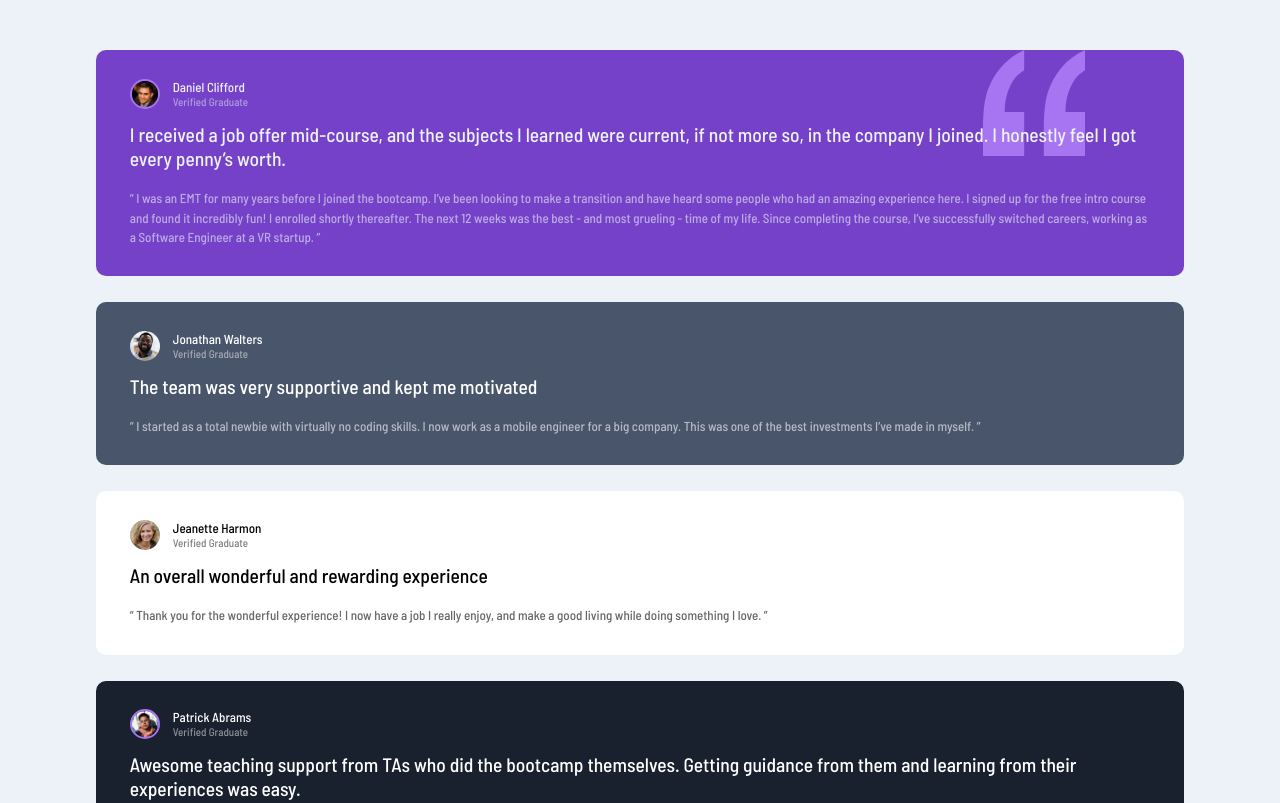
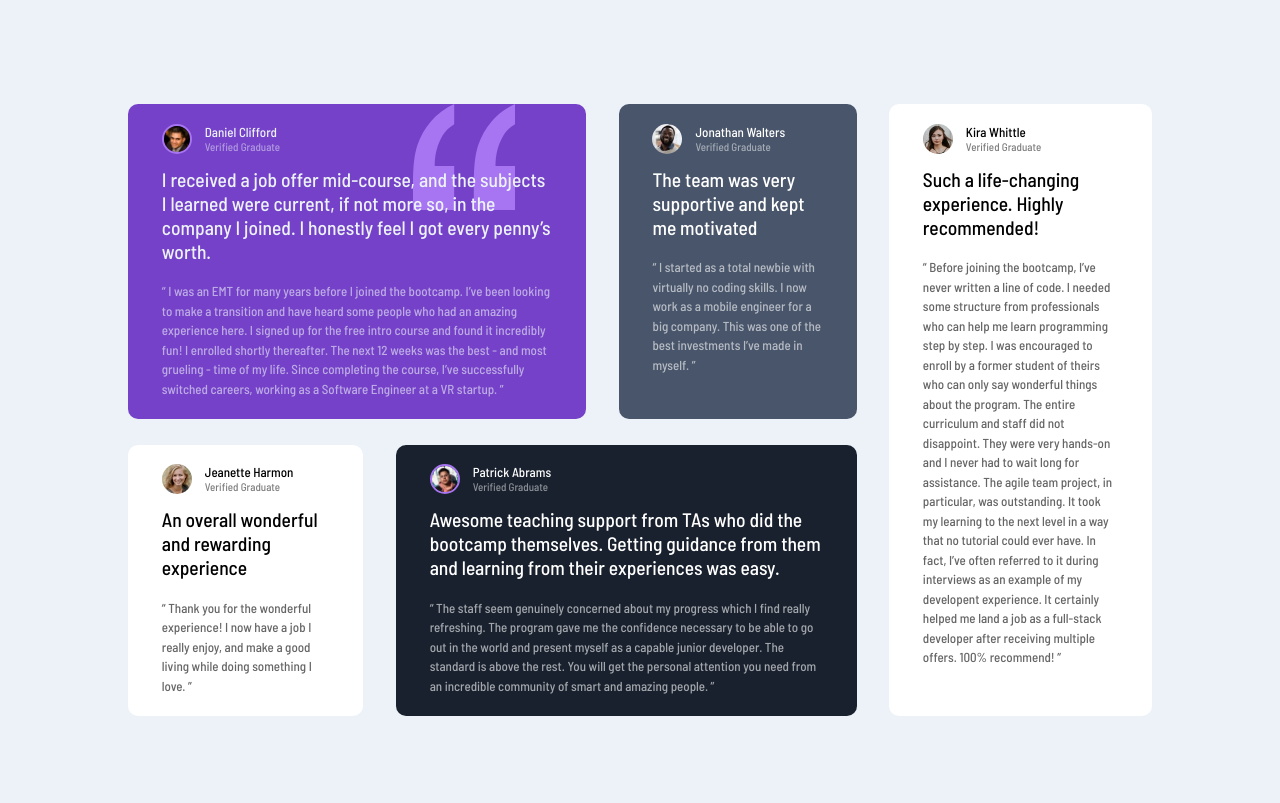
Before and after one commit to Barbelitos/FrontEndMentor-TestimonialsGrid, a plain HTML site: page index.html in a window 1280 px wide. Shown: the top 803 px of the page. Drawn offline with Linux system fonts and the light colour scheme.

Commit message:
CSS for desktop done

```diff
--- a/CSS/styles.css
+++ b/CSS/styles.css
@@ -1,10 +1,4 @@
 @import url("https://fonts.googleapis.com/css2?family=Barlow+Semi+Condensed:wght@500;600&display=swap");
-
-* {
-  margin: 0;
-  padding: 0;
-  box-sizing: border-box;
-}
 
 :root {
   /* COLORS */
@@ -18,31 +12,39 @@
   --light-grayish-blue: hsl(210, 46%, 95%);
 }
 
+/* GENERAL */
+* {
+  margin: 0;
+  padding: 0;
+  box-sizing: border-box;
+}
+
 body {
   font-size: 13px;
   font-family: "Barlow Semi Condensed", sans-serif;
   background: var(--light-grayish-blue);
 }
+/*-----------------*/
 
 .grid__container {
   display: grid;
   margin: 50px auto;
   width: 85%;
-  gap: 2em;
+  row-gap: 2em;
+  column-gap: 2.5em;
 }
 
 .card {
   border-radius: 10px;
-  padding: 2.2em 2.6em;
+  padding: 1.5em 2.6em;
   background-color: var(--white);
 }
 
 /* SPECIFIC CARDS */
 #daniel__card {
   color: var(--light-grayish-blue);
-  background-image: url("/images/bg-pattern-quotation.svg");
-  background-color: var(--moderate-violet);
-  background-repeat: no-repeat;
+  background: url(/images/bg-pattern-quotation.svg) no-repeat,
+    var(--moderate-violet);
   background-position-x: 90%;
   background-size: 102px 106px;
 }
@@ -61,6 +63,7 @@ body {
 #patrick__card .author__picture {
   border: 2px solid #a775f1;
 }
+/*-----------------*/
 
 .card__author {
   display: flex;
@@ -92,3 +95,35 @@ body {
   opacity: 60%;
   line-height: 1.5em;
 }
+
+/* MEDIA QUERIES */
+@media only screen and (min-width: 870px) {
+  .grid__container {
+    margin: 8em auto;
+    width: 80%;
+    grid-template-areas:
+      "daniel daniel daniel jonathan kira"
+      "jeanette patrick patrick patrick kira";
+  }
+
+  #daniel__card {
+    background-position-x: 80%;
+    grid-area: daniel;
+  }
+
+  #jonathan__card {
+    grid-area: jonathan;
+  }
+
+  #jeanette__card {
+    grid-area: jeanette;
+  }
+
+  #patrick__card {
+    grid-area: patrick;
+  }
+
+  #kira__card {
+    grid-area: kira;
+  }
+}
```
Also changed, not shown: screenshot.jpg (added).
